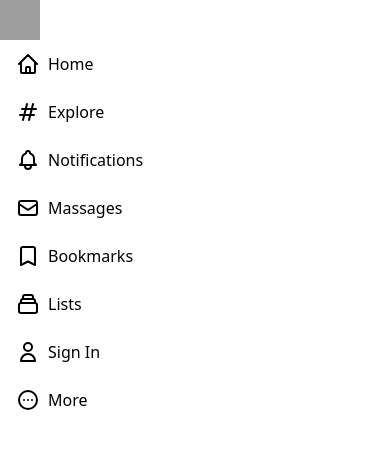
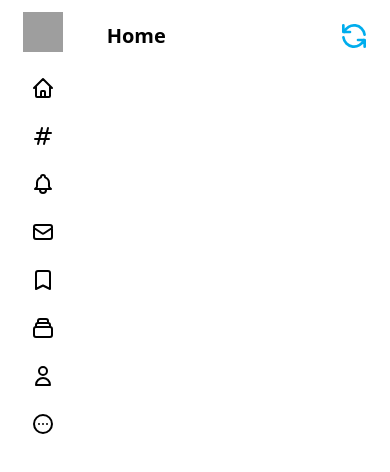
Before and after one commit to aliakbarzohour/Twitter-Clone, a Next.js app: page / in a window 390 px wide. Shown: the top 472 px of the page. Built offline with nearby package versions, Linux system fonts and the light colour scheme; grey boxes are pictures that could not be loaded.

Commit message:
make a simple template and responsive

```diff
--- /dev/null
+++ b/components/Feed.tsx
@@ -0,0 +1,15 @@
+import { RefreshIcon } from '@heroicons/react/outline'
+import React from 'react'
+
+function Feed() {
+  return (
+    <div className='col-span-7 lg:col-span-5'>
+        <div className='flex items-center justify-between'>
+            <h1 className='p-5 pb-0 text-xl font-bold'>Home</h1>
+            <RefreshIcon className='h8 w-8 text-twitter cursor-pointer mr-5 mt-5 transition-all duration-500 ease-out hover:rotate-180 active:scale-125'/>
+        </div>
+    </div>
+  )
+}
+
+export default Feed
--- a/components/Sidebar.tsx
+++ b/components/Sidebar.tsx
@@ -15,10 +15,10 @@ import SidebarRow from './SidebarRow'
 
 function Sidebar() {
   return (
-    <div className='flex flex-col'>
+    <div className='flex flex-col col-span-2 items-center px-4 md:items-start'>
       {/* Twitter Logo */}
       <img
-        className="h-10 w-10"
+        className="m-3 h-10 w-10"
         src="https://links.papareact.com/drq"
         alt="Twitter Logo"
       />
--- a/components/SidebarRow.tsx
+++ b/components/SidebarRow.tsx
@@ -9,7 +9,7 @@ function SidebarRow({ Icon, title }: Props) {
   return (
     <div className="flex max-w-fit cursor-pointer items-center space-x-2 rounded-full px-4 py-3 transition-all duration-200 hover:bg-gray-100 group">
       <Icon className="h-6 w-6 " />
-      <p className='group-hover:text-twitter'>{title}</p>
+      <p className='group-hover:text-twitter hidden font-light text-base md:inline-flex lg:text-xl'>{title}</p>
     </div>
   )
 }
--- /dev/null
+++ b/components/Widgets.tsx
@@ -0,0 +1,32 @@
+import { SearchIcon } from '@heroicons/react/outline'
+import React from 'react'
+import { TwitterTimelineEmbed } from 'react-twitter-embed'
+
+function Widgets() {
+  return (
+    <div className="mt-2 px-2 col-span-2 hidden lg:inline">
+      {/* Search box  */}
+      <div className="mt-2 flex items-center space-x-2 rounded-full bg-gray-100 p-3">
+        <SearchIcon className="h-5 w-5 text-gray-400" />
+        <input
+          type="text"
+          placeholder="Search in Twitter"
+          className="flex-1 bg-transparent outline-none"
+        />
+      </div>
+      {/*
+        For Showing twitter new's i use the
+        Twitter embed component . . .
+        */}
+      <TwitterTimelineEmbed
+        sourceType="profile"
+        // Account Name
+        screenName="aliakbar_zohour"
+        // Section Height
+        options={{ height: 1000 }}
+      />
+    </div>
+  )
+}
+
+export default Widgets
--- a/package.json
+++ b/package.json
@@ -9,7 +9,8 @@
     "@heroicons/react": "^1.0.6",
     "next": "latest",
     "react": "^17.0.2",
-    "react-dom": "^17.0.2"
+    "react-dom": "^17.0.2",
+    "react-twitter-embed": "^4.0.4"
   },
   "devDependencies": {
     "@types/node": "17.0.4",
--- a/pages/index.tsx
+++ b/pages/index.tsx
@@ -1,22 +1,24 @@
 import type { NextPage } from 'next'
 import Head from 'next/head'
 import Image from 'next/image'
+import Feed from '../components/Feed'
 import Sidebar from '../components/Sidebar'
+import Widgets from '../components/Widgets'
 
 const Home: NextPage = () => {
   return (
-    <div>
+    <div className="lg:max-w-6xl mx-auto max-h-screen overflow-hidden">
       <Head>
         <title>Twitter Clone</title>
       </Head>
 
-      <main>
+      <main className='grid grid-cols-9'>
         {/* Sidebar */}
         <Sidebar />
         {/* Feed's */}
-
+        <Feed/>
         {/* Widget's */}
-
+        <Widgets />
       </main>
     </div>
   )
```
Also changed, not shown: 1 other file (tests, documents, lock files or other folders).
